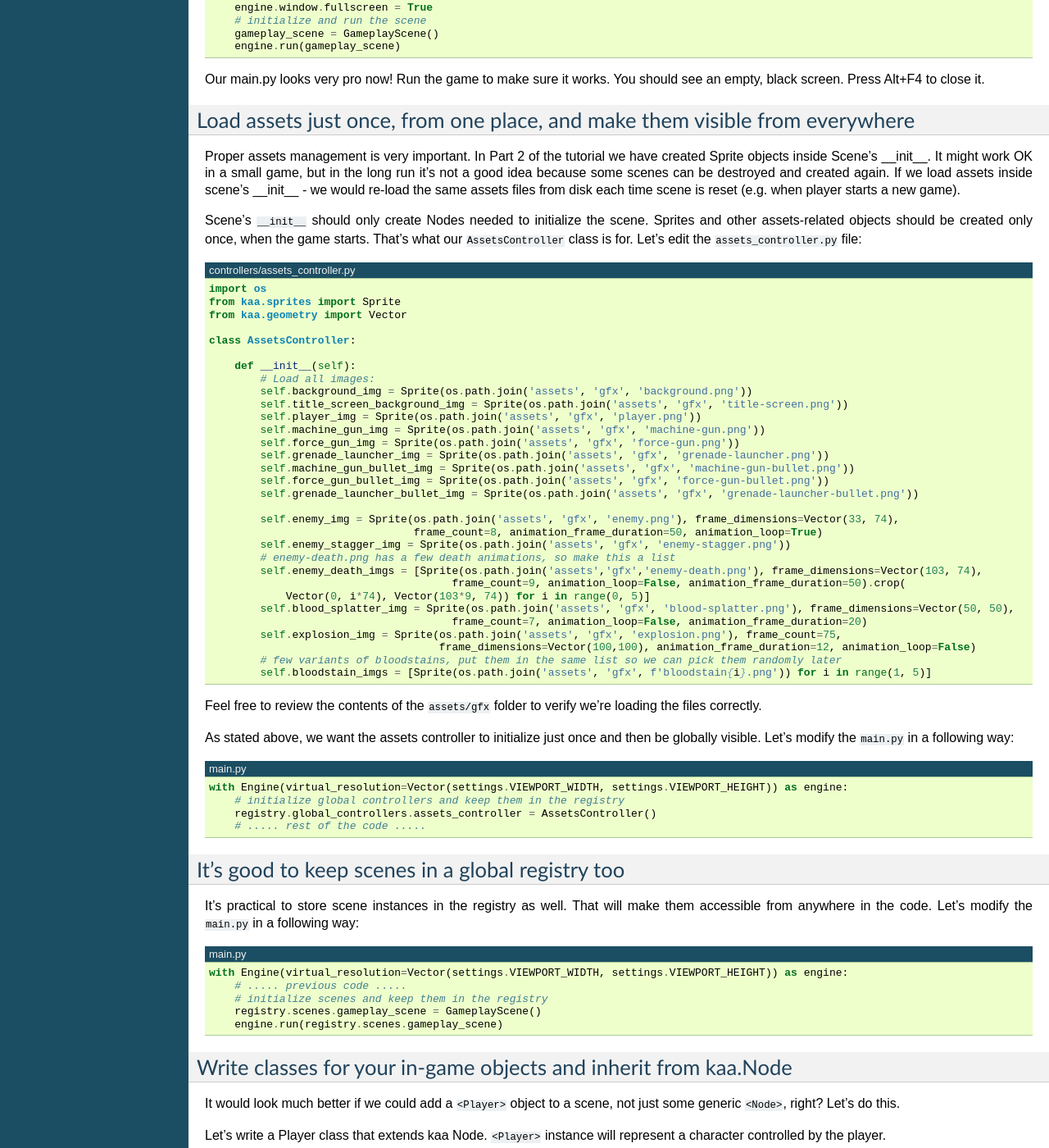
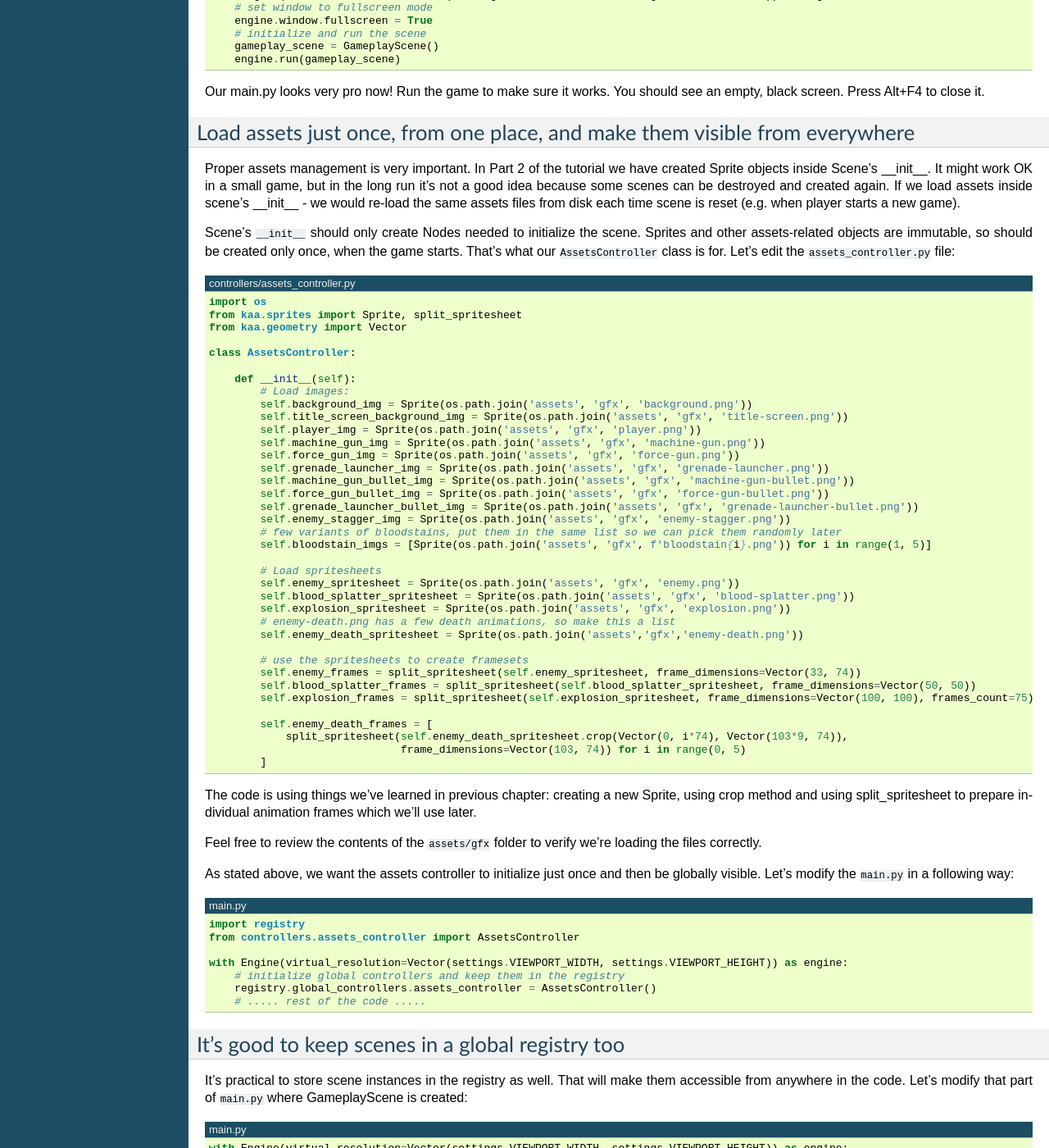
Before and after one commit to kaaengine/kaa, a Sphinx documentation site: the page built from docs/tutorial/part03.rst, in a window 1280 px wide and 1400 px high, scrolled down 2254 px. Shown: the whole window at 82% size. Built offline with Sphinx 7.4.7, drawn with Linux system fonts in a browser that asks for light colours; some of the changed text lies outside the part shown.

Commit message:
fixed part 3 of the tutorial

```diff
--- a/docs/tutorial/part03.rst
+++ b/docs/tutorial/part03.rst
@@ -154,20 +155,20 @@ and created again. If we load assets inside scene's __init__ - we would re-load
 player starts a new game).
 
 Scene's :code:`__init__` should only create Nodes needed to initialize the scene. Sprites and other assets-related
-objects should be created only once, when the game starts. That's what our :code:`AssetsController` class is for.
-Let's edit the :code:`assets_controller.py` file:
+objects are immutable, so should be created only once, when the game starts. That's what our :code:`AssetsController`
+class is for. Let's edit the :code:`assets_controller.py` file:
 
 .. code-block:: python
     :caption: controllers/assets_controller.py
 
     import os
-    from kaa.sprites import Sprite
+    from kaa.sprites import Sprite, split_spritesheet
     from kaa.geometry import Vector
 
     class AssetsController:
 
         def __init__(self):
-            # Load all images:
+            # Load images:
             self.background_img = Sprite(os.path.join('assets', 'gfx', 'background.png'))
             self.title_screen_background_img = Sprite(os.path.join('assets', 'gfx', 'title-screen.png'))
             self.player_img = Sprite(os.path.join('assets', 'gfx', 'player.png'))
@@ -177,20 +178,29 @@ Let's edit the :code:`assets_controller.py` file:
             self.machine_gun_bullet_img = Sprite(os.path.join('assets', 'gfx', 'machine-gun-bullet.png'))
             self.force_gun_bullet_img = Sprite(os.path.join('assets', 'gfx', 'force-gun-bullet.png'))
             self.grenade_launcher_bullet_img = Sprite(os.path.join('assets', 'gfx', 'grenade-launcher-bullet.png'))
-
-            self.enemy_img = Sprite(os.path.join('assets', 'gfx', 'enemy.png'), frame_dimensions=Vector(33, 74),
-                                    frame_count=8, animation_frame_duration=50, animation_loop=True)
             self.enemy_stagger_img = Sprite(os.path.join('assets', 'gfx', 'enemy-stagger.png'))
-            # enemy-death.png has a few death animations, so make this a list
-            self.enemy_death_imgs = [Sprite(os.path.join('assets','gfx','enemy-death.png'), frame_dimensions=Vector(103, 74),
-                                          frame_count=9, animation_loop=False, animation_frame_duration=50).crop(
-                Vector(0, i*74), Vector(103*9, 74)) for i in range(0, 5)]
-            self.blood_splatter_img = Sprite(os.path.join('assets', 'gfx', 'blood-splatter.png'), frame_dimensions=Vector(50, 50),
-                                          frame_count=7, animation_loop=False, animation_frame_duration=20)
-            self.explosion_img = Sprite(os.path.join('assets', 'gfx', 'explosion.png'), frame_count=75,
-                                        frame_dimensions=Vector(100,100), animation_frame_duration=12, animation_loop=False)
             # few variants of bloodstains, put them in the same list so we can pick them randomly later
             self.bloodstain_imgs = [Sprite(os.path.join('assets', 'gfx', f'bloodstain{i}.png')) for i in range(1, 5)]
+
+            # Load spritesheets
+            self.enemy_spritesheet = Sprite(os.path.join('assets', 'gfx', 'enemy.png'))
+            self.blood_splatter_spritesheet = Sprite(os.path.join('assets', 'gfx', 'blood-splatter.png'))
+            self.explosion_spritesheet = Sprite(os.path.join('assets', 'gfx', 'explosion.png'))
+            # enemy-death.png has a few death animations, so make this a list
+            self.enemy_death_spritesheet = Sprite(os.path.join('assets','gfx','enemy-death.png'))
+
+            # use the spritesheets to create framesets
+            self.enemy_frames = split_spritesheet(self.enemy_spritesheet, frame_dimensions=Vector(33, 74))
+            self.blood_splatter_frames = split_spritesheet(self.blood_splatter_spritesheet, frame_dimensions=Vector(50, 50))
+            self.explosion_frames = split_spritesheet(self.explosion_spritesheet, frame_dimensions=Vector(100, 100), frames_count=75)
+
+            self.enemy_death_frames = [
+                split_spritesheet(self.enemy_death_spritesheet.crop(Vector(0, i*74), Vector(103*9, 74)),
+                                  frame_dimensions=Vector(103, 74)) for i in range(0, 5)
+            ]
+
+The code is using things we've learned in previous chapter: creating a new Sprite, using crop method and using
+split_spritesheet to prepare individual animation frames which we'll use later.
 
 Feel free to review the contents of the :code:`assets/gfx` folder to verify we're loading the files correctly.
 
@@ -200,17 +210,19 @@ Let's modify the :code:`main.py` in a following way:
 .. code-block:: python
     :caption: main.py
 
+    import registry
+    from controllers.assets_controller import AssetsController
+
     with Engine(virtual_resolution=Vector(settings.VIEWPORT_WIDTH, settings.VIEWPORT_HEIGHT)) as engine:
         # initialize global controllers and keep them in the registry
         registry.global_controllers.assets_controller = AssetsController()
         # ..... rest of the code .....
 
-
 It's good to keep scenes in a global registry too
 ~~~~~~~~~~~~~~~~~~~~~~~~~~~~~~~~~~~~~~~~~~~~~~~~~
 
 It's practical to store scene instances in the registry as well. That will make them accessible from
-anywhere in the code. Let's modify the :code:`main.py` in a following way:
+anywhere in the code. Let's modify that part of :code:`main.py` where GameplayScene is created:
 
 .. code-block:: python
     :caption: main.py
@@ -410,21 +422,7 @@ Let's add the player controller to the scene:
             super().__init__()
             self.player_controller = PlayerController(self)
 
-Finally, let's run the game! We should see the player in the middle of the screen, holding the machine gun. But wait!
-The weapon is drawn centrally on the player's head. Let's move it few pixels to the right. Modify that fragment
-of the code in :code:`player.py`:
-
-.. code-block:: python
-    :caption: objects/player.py
-
-    if new_weapon == WeaponType.MachineGun:
-        weapon = MachineGun()
-    elif new_weapon == WeaponType.GrenadeLauncher:
-        weapon = GrenadeLauncher()
-    elif new_weapon == WeaponType.ForceGun:
-        weapon = ForceGun()
-
-That should work. Run the game and see the player holding the machine gun properly, everything looking better.
+Finally, let's run the game! We should see the player in the middle of the screen, holding the machine gun.
 
 Finally, let's add some nicer background (black background is not fun).
 
```
Also changed, not shown: other parts of docs/tutorial/part03.rst (+12 -11 lines).
